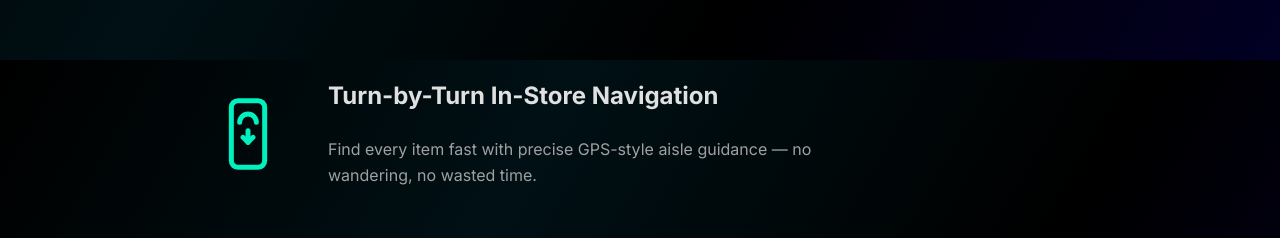
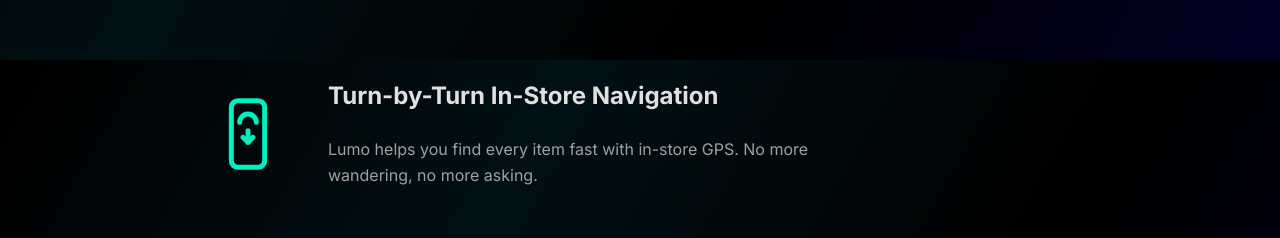
Before and after one commit to Rhashad707/lumoappv2, a React (Vite) app: page / in a window 1280 px wide. Shown: the part 2340-2578 px from the top of the page. Built offline with nearby package versions, Linux system fonts and the light colour scheme; no server answers; the database is empty.

Commit message:
Update Turn-by-Turn navigation description to match hero text style

```diff
--- a/components/CoreFeaturesSection.tsx
+++ b/components/CoreFeaturesSection.tsx
@@ -16,7 +16,7 @@ const features = [
   {
     icon: <TurnByTurnIcon />,
     title: "Turn-by-Turn In-Store Navigation",
-    description: "Find every item fast with precise GPS-style aisle guidance — no wandering, no wasted time."
+    description: "Lumo helps you find every item fast with in-store GPS. No more wandering, no more asking."
   },
   {
     icon: <SmartListRoutingIcon />,
```
